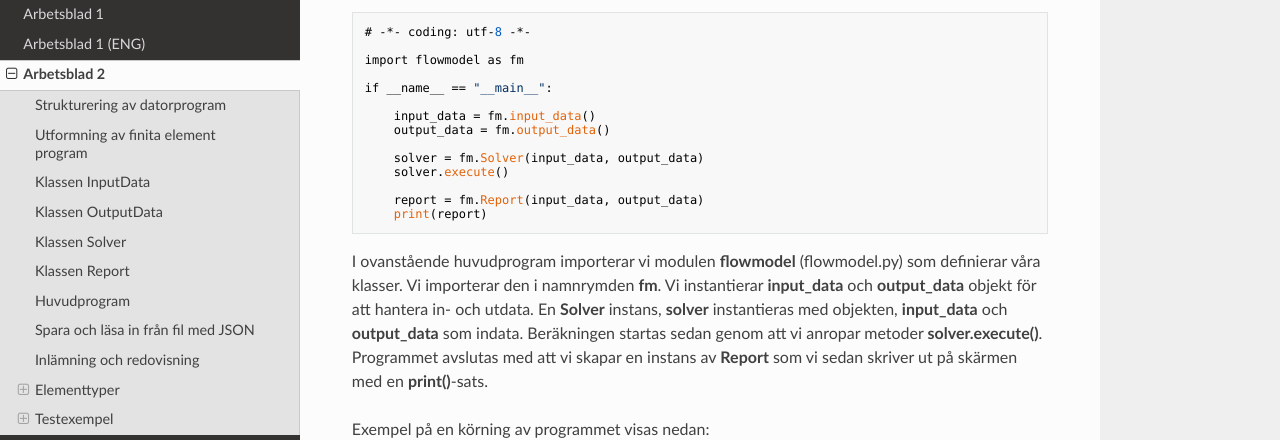
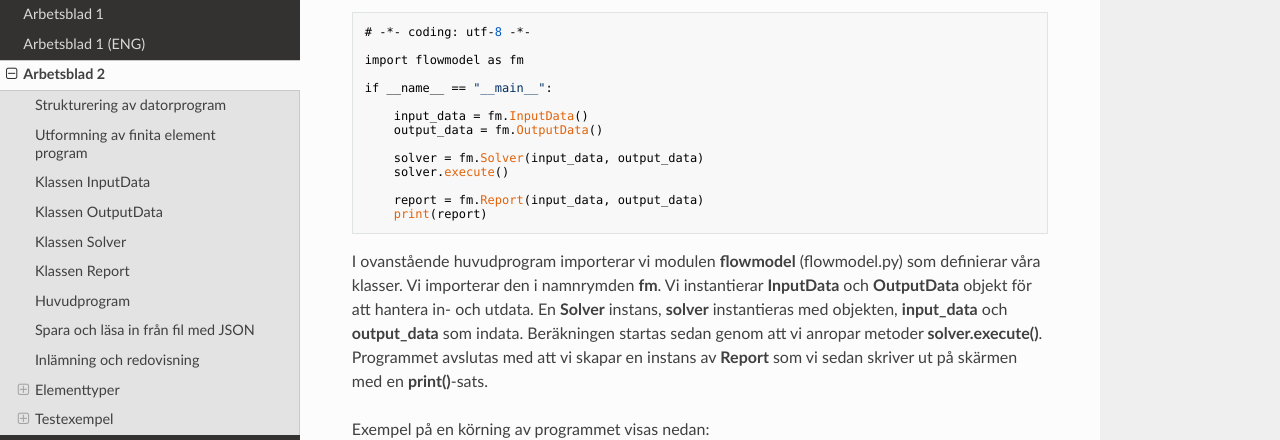
Before and after one commit to jonaslindemann/vsmn20, an MkDocs documentation site: the page built from docs/assignment2.md, in a window 1280 px wide and 900 px high, scrolled down 5408 px. Shown: the part 151-591 px from the top of the window. Built offline with MkDocs 1.6.1, drawn with Linux system fonts in a browser that asks for light colours; nearby versions of some CDN libraries; old or Windows-style settings are respelled for this version of MkDocs; some of the changed text lies outside the part shown.

Commit message:
Update assignment2.md
Fixed typos around InputData/OutputData.

```diff
--- a/docs/assignment2.md
+++ b/docs/assignment2.md
@@ -120,7 +120,7 @@ Klassen InputData skall innehålla all indata som behövs för att utföra berä
 
 ## Klassen Solver
 
-Klassen solver är ansvarig för att utföra själva beräkningen. Klassen kommer att ha en kontruktor, __init__(...) och en metod execute() för att utföra själva beräkningen. Kontruktorn skall ha två inparametrar, **input_data** och **output_data**, vilka är instanser av klasserna **input_data** och **output_data**. Konstruktorn får följande utseende:
+Klassen solver är ansvarig för att utföra själva beräkningen. Klassen kommer att ha en kontruktor, __init__(...) och en metod execute() för att utföra själva beräkningen. Kontruktorn skall ha två inparametrar, **input_data** och **output_data**, vilka är instanser av klasserna **InputData** och **OutputData**. Konstruktorn får följande utseende:
 
     class Solver(object):
         """Klass för att hantera lösningen av vår beräkningsmodell."""
@@ -223,8 +223,8 @@ Ett huvudprogram för vårt finita element program som använder alla våra klas
 
     if __name__ == "__main__":
 
-        input_data = fm.input_data()
-        output_data = fm.output_data()
+        input_data = fm.InputData()
+        output_data = fm.OutputData()
 
         solver = fm.Solver(input_data, output_data)
         solver.execute()
@@ -232,7 +232,7 @@ Ett huvudprogram för vårt finita element program som använder alla våra klas
         report = fm.Report(input_data, output_data)
         print(report)
 
-I ovanstående huvudprogram importerar vi modulen **flowmodel** (flowmodel.py) som definierar våra klasser. Vi importerar den i namnrymden **fm**. Vi instantierar **input_data** och **output_data** objekt för att hantera in- och utdata. En **Solver** instans, **solver** instantieras med objekten, **input_data** och **output_data** som indata. Beräkningen startas sedan genom att vi anropar metoder **solver.execute()**. Programmet avslutas med att vi skapar en instans av **Report** som vi sedan skriver ut på skärmen med en **print()**-sats.
+I ovanstående huvudprogram importerar vi modulen **flowmodel** (flowmodel.py) som definierar våra klasser. Vi importerar den i namnrymden **fm**. Vi instantierar **InputData** och **OutputData** objekt för att hantera in- och utdata. En **Solver** instans, **solver** instantieras med objekten, **input_data** och **output_data** som indata. Beräkningen startas sedan genom att vi anropar metoder **solver.execute()**. Programmet avslutas med att vi skapar en instans av **Report** som vi sedan skriver ut på skärmen med en **print()**-sats.
 
 Exempel på en körning av programmet visas nedan:
 
@@ -421,7 +421,7 @@ De kompletta skriv- och läsfunktionerna blir då:
 
 Det som skall göras i detta arbetsblad är:
 
- * Slutföra implementeringen av **input_data**-klassen med all indata som krävs för att kunna lösa det valda problemet. Rutiner för att spara och läsa från JSON-filer skall också implementeras för alla indatavariabler.
+ * Slutföra implementeringen av **InputData**-klassen med all indata som krävs för att kunna lösa det valda problemet. Rutiner för att spara och läsa från JSON-filer skall också implementeras för alla indatavariabler.
  * Slutföra implementeringen av **Solver**-klassen med en finita element lösare implementerad med de metoder som finns beskriva i CALFEM.
  * Slutföra implementeringen av **Report**-klassen med en komplett utskrift av indata- och utdata variabler med beskrivande texter.
 
```
Also changed, not shown: other parts of docs/assignment2.md (+1 -1 lines).
